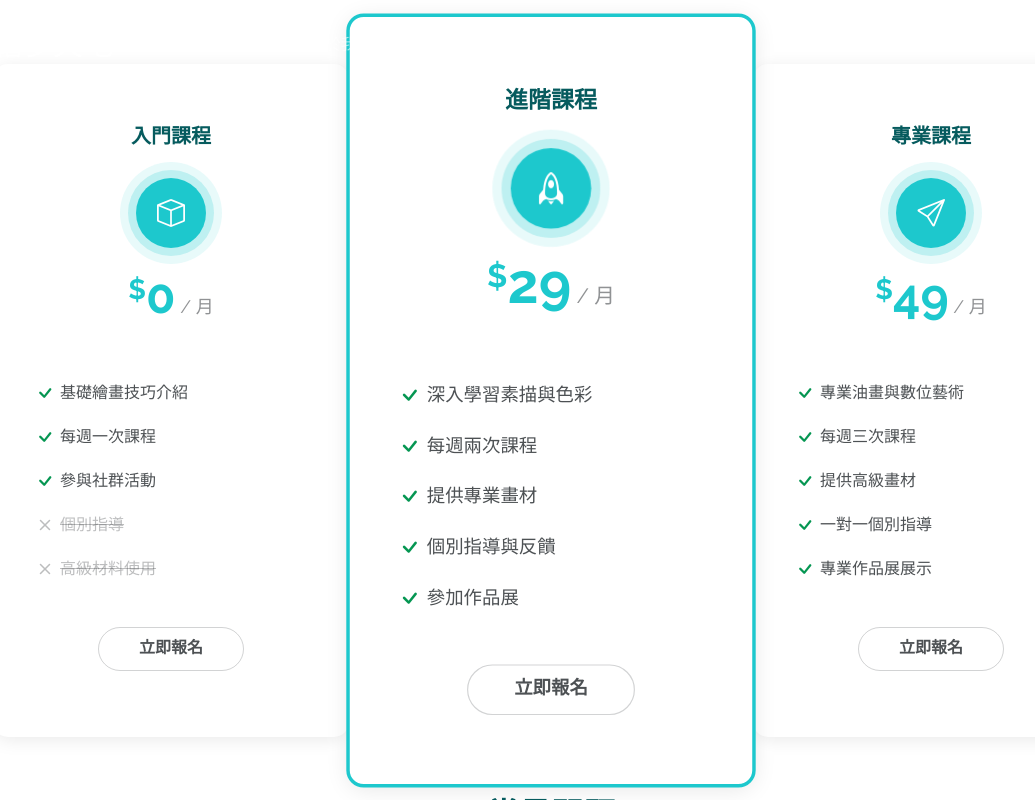
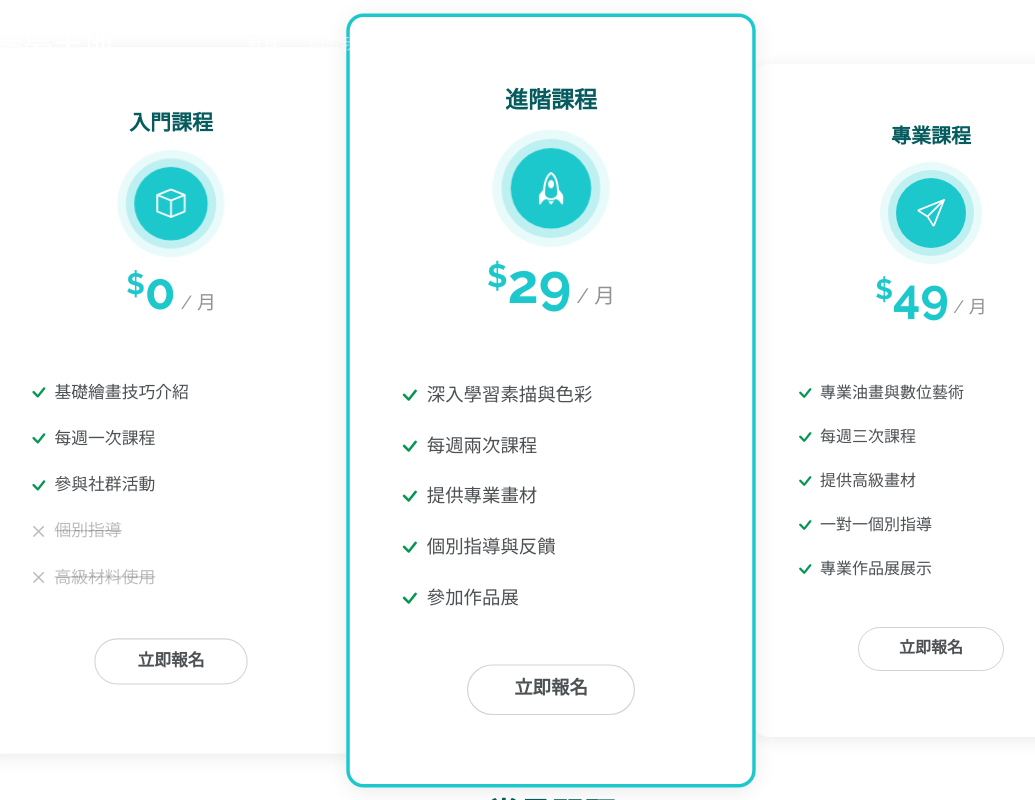
Before and after one commit to Tai50311/one_page_project, a plain HTML site: page index.html in a window 1280 px wide. In both pictures the pointer is over the element 260 px from the left and 4485 px from the top of the page. Shown: the part 4085-4885 px from the top of the page, without its empty margins (89-1124 px from the left). Drawn offline with Linux system fonts and the light colour scheme.

Commit message:
Add files via upload

```diff
--- a/assets/css/main.css
+++ b/assets/css/main.css
@@ -1083,6 +1083,15 @@ section,
 /*--------------------------------------------------------------
 # Pricing Section
 --------------------------------------------------------------*/
+.pricing-item {
+  transition: transform 0.3s ease-in-out; /* 讓變換效果平滑過渡 */
+}
+
+.pricing-item:hover {
+  transform: scale(1.05); /* 滑鼠懸停時放大 */
+  box-shadow: 0 4px 15px rgba(0, 0, 0, 0.1); /* 增加陰影效果讓放大更顯眼 */
+}
+
 .pricing {
   padding: 60px 0 120px 0;
 }
```
